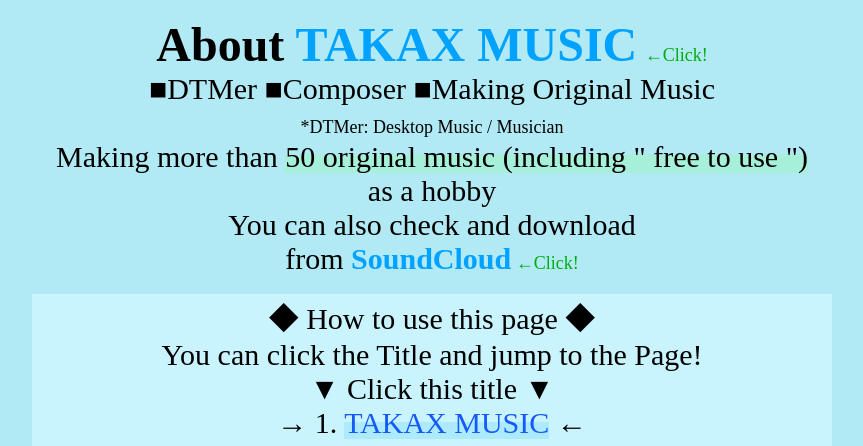
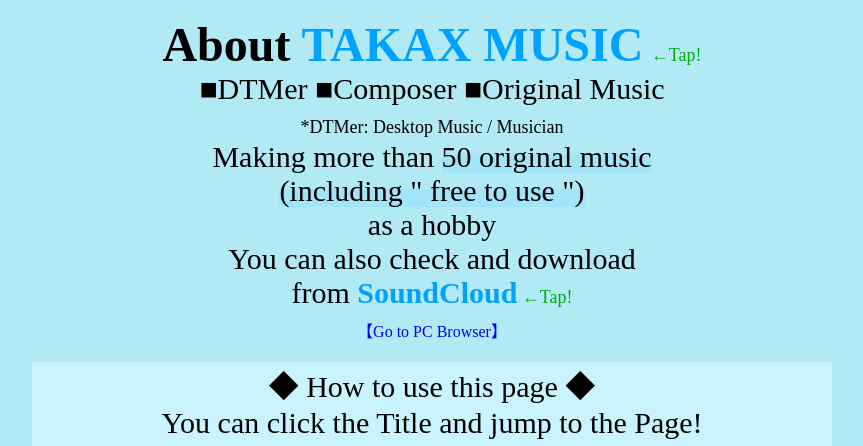
Before and after one commit to TAKAXMUSIC/TAKAX-MUSIC-LINKS-Smartphone_Browser, a plain HTML site: page index.html in a window 1280 px wide. Shown: the part 329-775 px from the top of the page, without its empty margins (208-1071 px from the left). Drawn offline with Linux system fonts and the light colour scheme.

Commit message:
Update index.html

```diff
--- a/index.html
+++ b/index.html
@@ -14,7 +14,7 @@
                 min-height      : 150vh;
             }
             .under {
-                background: linear-gradient(transparent 40%, #9cf6bd7f 50%);
+                background: linear-gradient(transparent 40%, #92e0ff7f 50%);
             }
             .top {
                 font-size: 30px;
@@ -54,7 +54,7 @@
                 list-style: square;
             }
             a[href]:hover {
-                background-color: rgba(174, 174, 174, 0.549);
+                background-color: rgba(38, 184, 247, 0.345);
             }
             a:active{
                 color : rgb(206, 255, 133);
@@ -77,22 +77,24 @@
         </div>
 
         <div class="top" style="text-align:center">
-        <b><font size="8">About <a href="https://www.youtube.com/channel/UC7hE2BE8Cf-7aqFawvWrHxQ" target="_blank"><span style="color:rgb(0, 162, 255)">TAKAX MUSIC</span></font></a></b>
-        <font size="4"><span style="color:rgb(0, 172, 17)">←Click!</span></font><br>
-        ■DTMer ■Composer ■Making Original Music<br>
-        <font size="4">*DTMer: Desktop Music / Musician</font><br>
-        Making more than  <span class="under">50 original music (including " free to use ")</span><br>
-        as a hobby<br>
-        You can also check and download<br>
-        from <a href="https://soundcloud.com/takax-music" target="_blank"><b><span style="color:rgb(0, 162, 255)">SoundCloud</span></b></a><font size="4"><span style="color:rgb(0, 172, 17)"> ←Click!</span></font>
-        </div>
+            <b><font size="8">About <a href="https://www.youtube.com/channel/UC7hE2BE8Cf-7aqFawvWrHxQ" target="_blank"><span style="color:rgb(0, 162, 255)">TAKAX MUSIC</span></font></a></b>
+            <font size="4"><span style="color:rgb(0, 172, 17)">←Tap!</span></font><br>
+            ■DTMer ■Composer ■Original Music<br>
+            <font size="4">*DTMer: Desktop Music / Musician</font><br>
+            Making more than  <span class="under">50 original music<br>
+                (including " free to use ")</span><br>
+                as a hobby<br>
+                You can also check and download<br>
+                from <a href="https://soundcloud.com/takax-music" target="_blank"><b><span style="color:rgb(0, 162, 255)">SoundCloud</span></b></a><font size="4"><span style="color:rgb(0, 172, 17)"> ←Tap!</span></font><br>
+            <font size="3"><a href="https://takaxmusic.github.io/TAKAX-MUSIC-LINKS-PC-Browser/" target="_blank">【Go to PC Browser】</a></font><br>
+            </div>
         <br>
 
         <div class="info">
         <div style="text-align:center">
         ◆ How to use this page ◆<br>
         You can click the Title and jump to the Page!<br>
-        ▼ Click this title ▼<br>
+        ▼ Tap this title ▼<br>
         → 1. <a href="https://www.youtube.com/channel/UC7hE2BE8Cf-7aqFawvWrHxQ" target="_blank"><span class="takax">TAKAX MUSIC</span></a> ←<br>
         <br>
         <span style="color:rgb(0, 192, 22)">✦ New Upload ✦</span><br>
```
